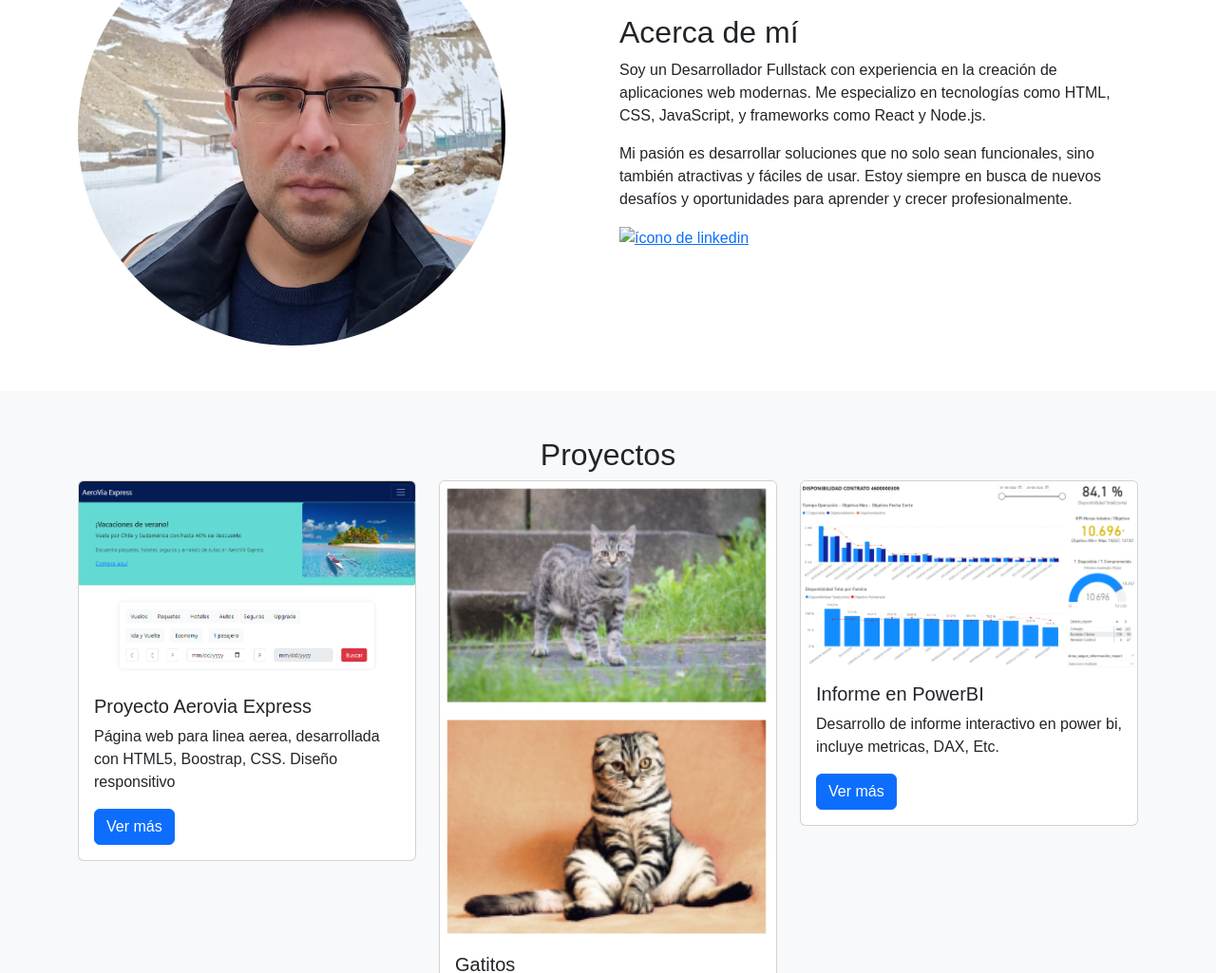
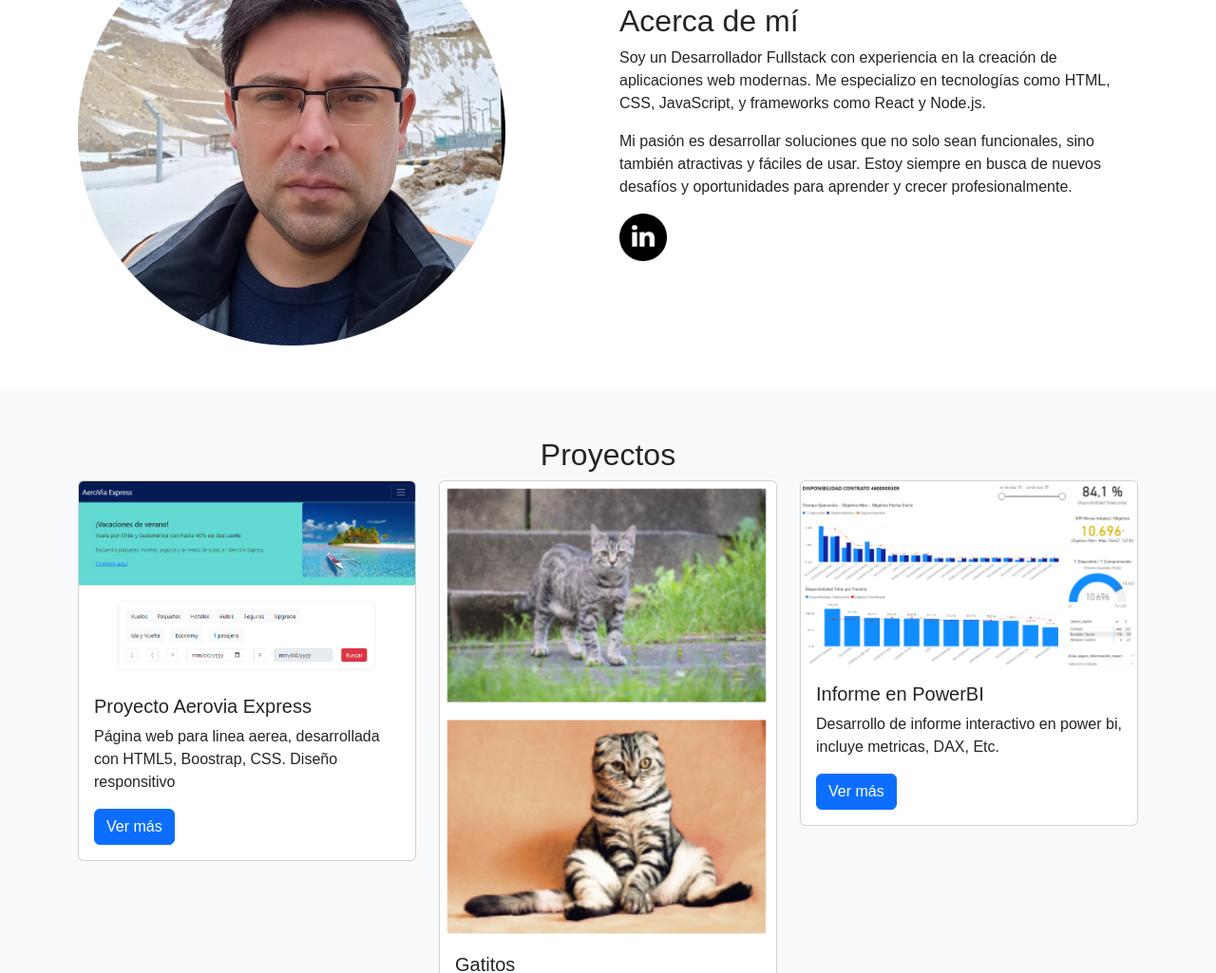
Before and after one commit to infolsr/Portafolio, a plain HTML site: page index.html in a window 1280 px wide. Shown: the part 934-1959 px from the top of the page at 95% size. Drawn offline with nearby package versions, Linux system fonts and the light colour scheme; the site is published under a folder, as on GitHub Pages, so addresses that start at the root find nothing.

Commit message:
Corrige error referencia imagen linkedin

```diff
--- a/index.html
+++ b/index.html
@@ -110,7 +110,7 @@
                         Estoy siempre en busca de nuevos desafíos y oportunidades para aprender y crecer
                         profesionalmente.
                     </p>
-                    <a id="linkedin" href="https://www.linkedin.com/in/luisedgardogonzalezcastro" target="_blank"> <img src="/assets/img/iconLinkedin.png" alt="ícono de linkedin" style="width: 50px;" ></a>
+                    <a id="linkedin" href="https://www.linkedin.com/in/luisedgardogonzalezcastro" target="_blank"> <img src="./assets/img/iconLinkedin.png" alt="ícono de linkedin" style="width: 50px;" ></a>
                 </div>
             </div>
         </div>
```
